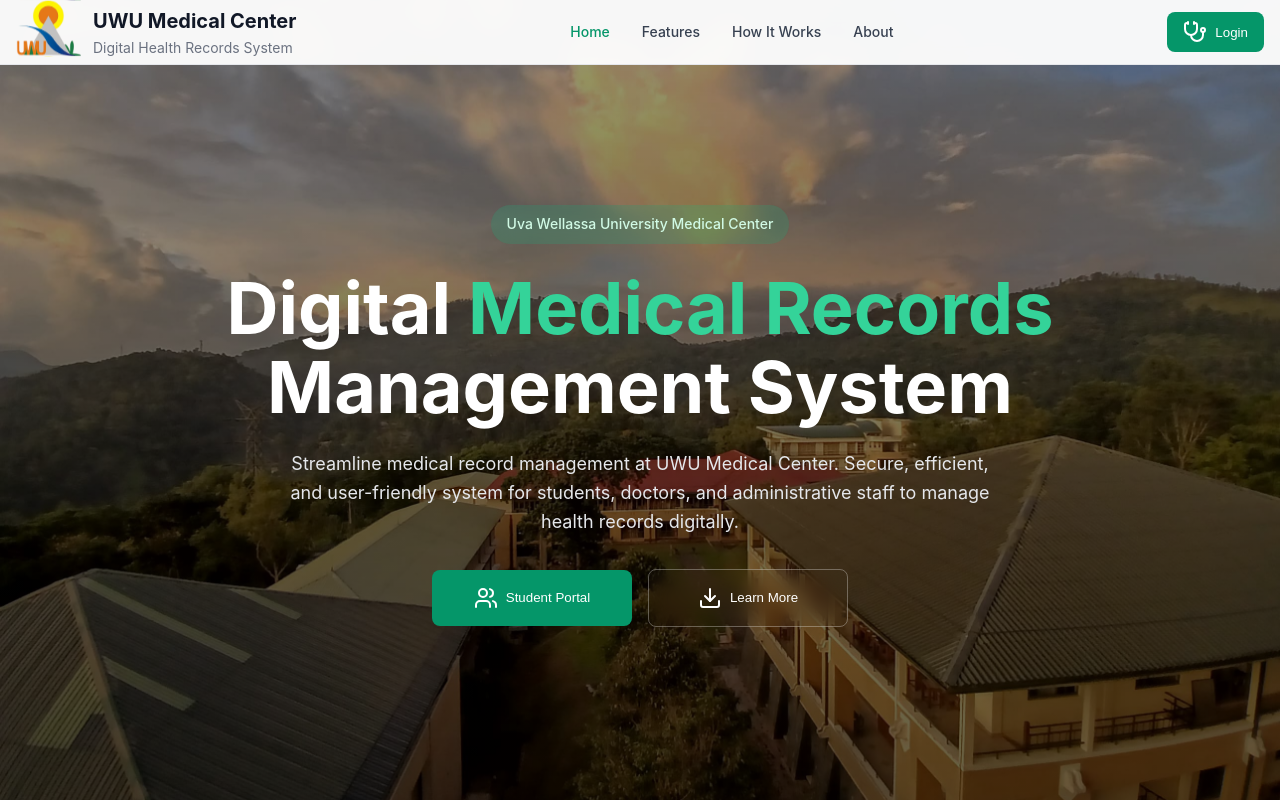
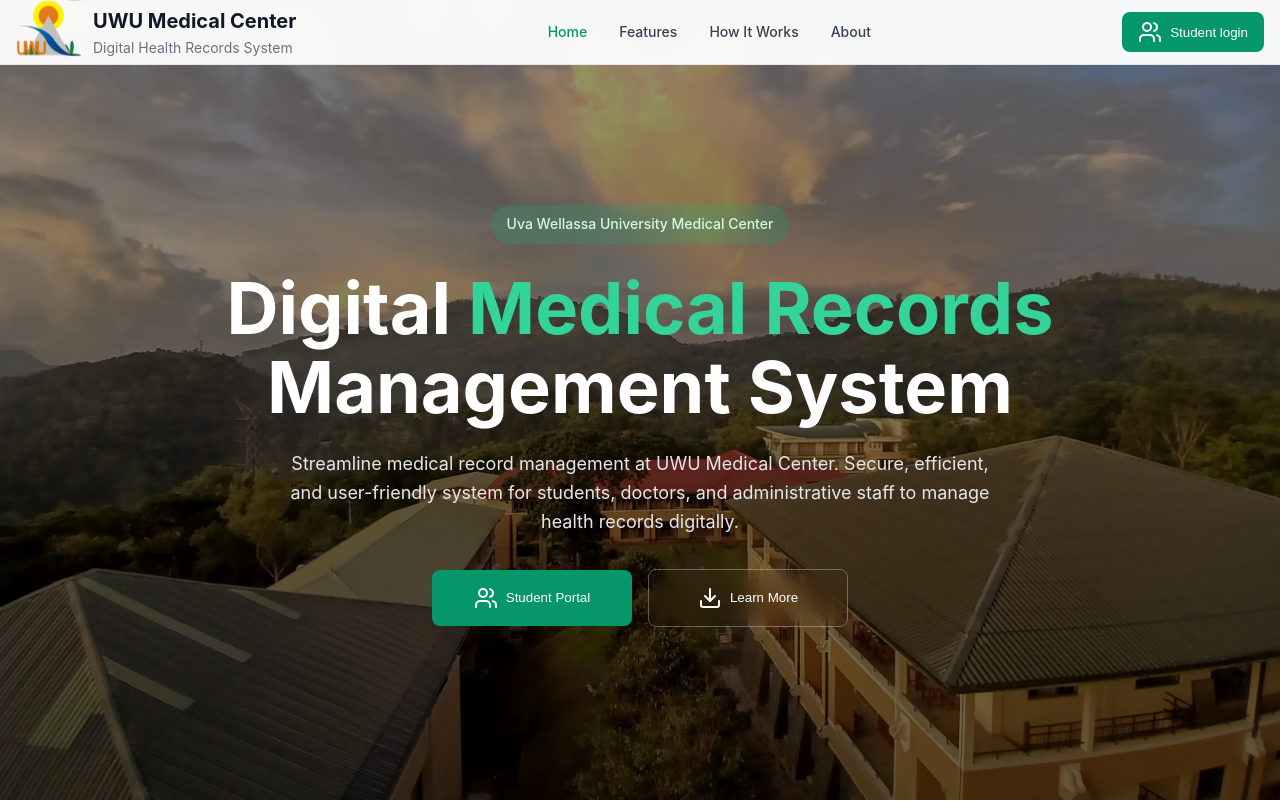
Before and after one commit to LaKrUwaNS/UWU_Medical, a React (Vite) app in the folder student/: page / in a window 1280 px wide. Shown: the top 802 px of the page. Built offline with nearby package versions, Linux system fonts and the light colour scheme.

Commit message:
Responsive added to langing page

```diff
--- a/student/src/pages/Home/home.jsx
+++ b/student/src/pages/Home/home.jsx
@@ -146,8 +146,8 @@
 
                         <div className="nav-actions">
                             <button className="btn-login" onClick={StaffLogin}>
-                                <Stethoscope className="w-4 h-4" />
-                                <span>Login</span>
+                                <Users className="w-5 h-5" />
+                                <span>Student login</span>
                             </button>
                             <button
                                 className="mobile-menu-btn"
@@ -165,7 +165,10 @@
                             <a href="#features">Features</a>
                             <a href="#workflow">How It Works</a>
                             <a href="#contact">About</a>
-
+                            <button className="mobile-login" onClick={StaffLogin}>
+                                <Users className="w-5 h-5" />
+                                <span>Student login</span>
+                            </button>
                         </div>
                     )}
                 </div>
```
